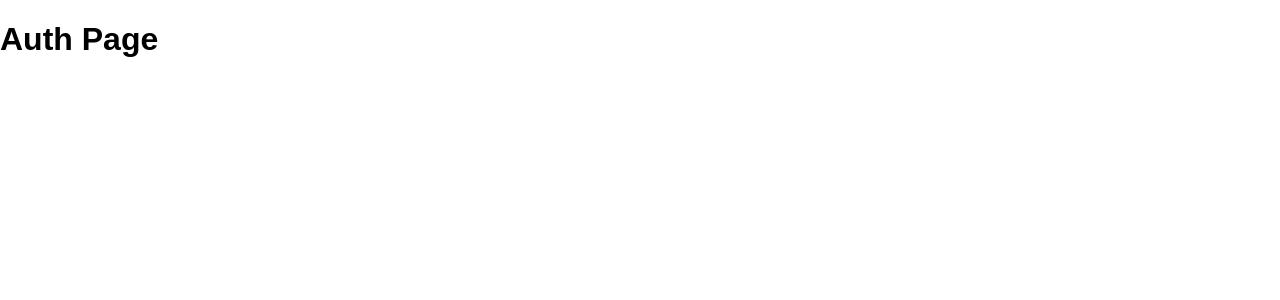
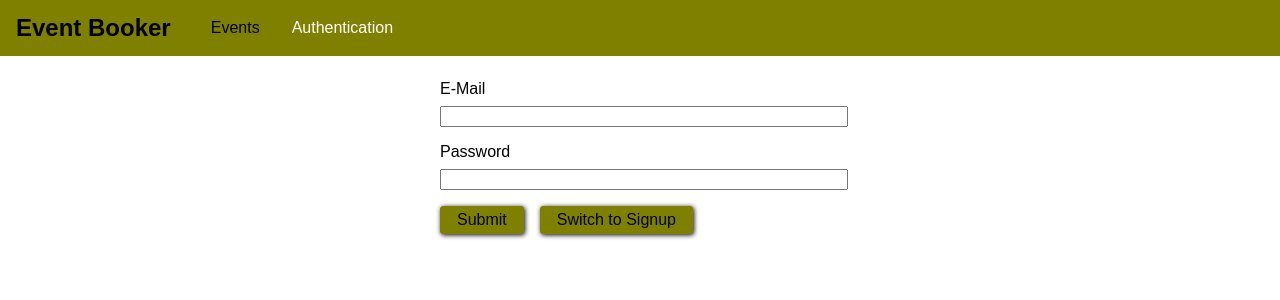
Before and after one commit to brentkinney/COSC631WebProject, a React (Create React App) app in the folder frontend/: page /auth in a window 1280 px wide. Shown: the top 300 px of the page. Built offline with nearby package versions, Linux system fonts and the light colour scheme.

Commit message:
added css files and auth page content

```diff
--- a/frontend/src/App.css
+++ b/frontend/src/App.css
@@ -0,0 +1,3 @@
+.PageContent {
+    margin: 4rem 2.5rem;
+}
--- a/frontend/src/App.js
+++ b/frontend/src/App.js
@@ -3,15 +3,21 @@ import './App.css';
 import { BrowserRouter, Route, Redirect, Switch } from 'react-router-dom';
 import AuthPage from './pages/Auth';
 import EventsPage from './pages/Events';
+import NavBar from './components/Navbar';
 
 function App() {
   return (
     <BrowserRouter>
+    <React.Fragment>
+    <NavBar />
+    <main className="PageContent">
     <Switch>
     <Redirect from="/" to="/auth" exact/>
     <Route path="/auth" component={AuthPage} />
     <Route path="/events" component={EventsPage} />
     </Switch>
+    </main>
+    </React.Fragment>
     </BrowserRouter>
   );
 }
--- /dev/null
+++ b/frontend/src/components/Navbar.css
@@ -0,0 +1,43 @@
+.NavBarHeader {
+    position: fixed;
+    left: 0;
+    top: 0;
+    width: 100%;
+    height: 3.5rem;
+    background: olive;
+    padding: 0 1rem;
+    display: flex;
+    align-items: center;
+}
+
+.NavBar h1 {
+    margin: 0;
+    font-size: 1.5rem;
+}
+
+.NavItems {
+    margin: 0 0 0 1.5rem;
+
+}
+
+.NavItems ul {
+    display: flex;
+    padding: 0;
+    list-style: none;
+    margin: 0;
+}
+
+.NavItems li {
+    margin: 0 1rem;
+}
+
+.NavItems a {
+    text-decoration: none;
+    color: black;
+}
+
+.NavItems a:hover,
+.NavItems a:active,
+.NavItems a.active {
+    color: white;
+}
--- /dev/null
+++ b/frontend/src/components/Navbar.js
@@ -0,0 +1,19 @@
+import React from 'react';
+import { NavLink } from 'react-router-dom';
+import './Navbar.css';
+
+const navBar = props => (
+    <header className="NavBarHeader">
+        <div className="NavBar">
+            <h1>Event Booker</h1>
+        </div>
+        <nav className="NavItems">
+            <ul>
+                <li><NavLink to="/events">Events</NavLink></li>
+                <li><NavLink to="/auth">Authentication</NavLink></li>
+            </ul>
+        </nav>
+    </header>
+);
+
+export default navBar;
--- /dev/null
+++ b/frontend/src/pages/Auth.css
@@ -0,0 +1,34 @@
+.AuthForm {
+    width: 25rem;
+    max-width: 80%;
+    margin: 5rem auto;
+}
+
+.AuthFormItems label,
+.AuthFormItems input {
+    width: 100%;
+    display: block;
+    margin-bottom: .5rem;
+}
+
+.AuthFormItems {
+    margin-bottom: 1rem;
+}
+
+.AuthFormButtons button {
+    background: olive;
+    font: inherit;
+    border: 1px solid olive;
+    border-radius: 3px;
+    padding: .25rem 1rem;
+    margin-right: 1rem;
+    box-shadow: 1px 1px 5px black;
+    color: black;
+    cursor: pointer;
+}
+
+.AuthFormButtons button:hover,
+.AuthFormButtons button:active {
+    background: rgb(94, 94, 11);
+    border-color: rgb(94, 94, 11);
+}
--- a/frontend/src/pages/Auth.js
+++ b/frontend/src/pages/Auth.js
@@ -1,8 +1,90 @@
 import React, { Component } from 'react';
+import './Auth.css';
 
 class AuthPage extends Component {
+    state = {
+        isLogin: true
+    };
+    constructor(props) {
+        super(props);
+        this.emailElement = React.createRef();
+        this.passwordElement = React.createRef();
+    }
+
+    switchMode = () => {
+        this.setState(prevState => {
+            return {isLogin: !prevState.isLogin};
+        })
+    };
+
+    submitForm = event => {
+        event.preventDefault();
+        const email = this.emailElement.current.value;
+        const password = this.passwordElement.current.value;
+        if(email.trim().length === 0 || password.trim().length ===0) {
+            return;
+        }
+        let request = {
+            query: `
+            query {
+                login(email: "${email}", password: "${password}") {
+                    userId
+                    token
+                    tokenExpiration
+                }
+            }
+            `
+        };
+
+        if (!this.state.isLogin) {
+            request = {
+                query: `
+                    mutation {
+                        createUser(userInput: {email: "${email}", password: "${password}"}) {
+                            _id
+                            email
+                        }
+                    }
+                `
+            };
+        }
+
+        fetch('http://localhost:8000/graphql', {
+            method: 'POST',
+            body: JSON.stringify(request),
+            headers: {
+                'Content-Type': 'application/json'
+            }
+        })
+        .then(res => {
+            if (res.status !== 200 && res.status !== 201) {
+                throw new Error('Request Failed!');
+            }
+            return res.json();
+        })
+        .then(resData => {
+            console.log(resData);
+        })
+        .catch(err => {
+            console.log(err);
+        });
+    };
+
     render() {
-        return <h1>Auth Page</h1>;
+        return <form className="AuthForm" onSubmit={this.submitForm}>
+            <div className="AuthFormItems">
+                <label htmlFor="email">E-Mail</label>
+                <input type="email" id="email" ref={this.emailElement} />
+            </div>
+            <div className="AuthFormItems">
+                <label htmlFor="password">Password</label>
+                <input type="password" id="password" ref={this.passwordElement} />
+            </div>
+            <div className="AuthFormButtons">
+                <button type="submit">Submit</button>
+                <button type="button" onClick={this.switchMode}>Switch to {this.state.isLogin ? 'Signup' : 'Login'}</button>
+            </div>
+        </form>;
     }
 }
 
```
Also changed, not shown: 1 other file (tests, documents, lock files or other folders).
